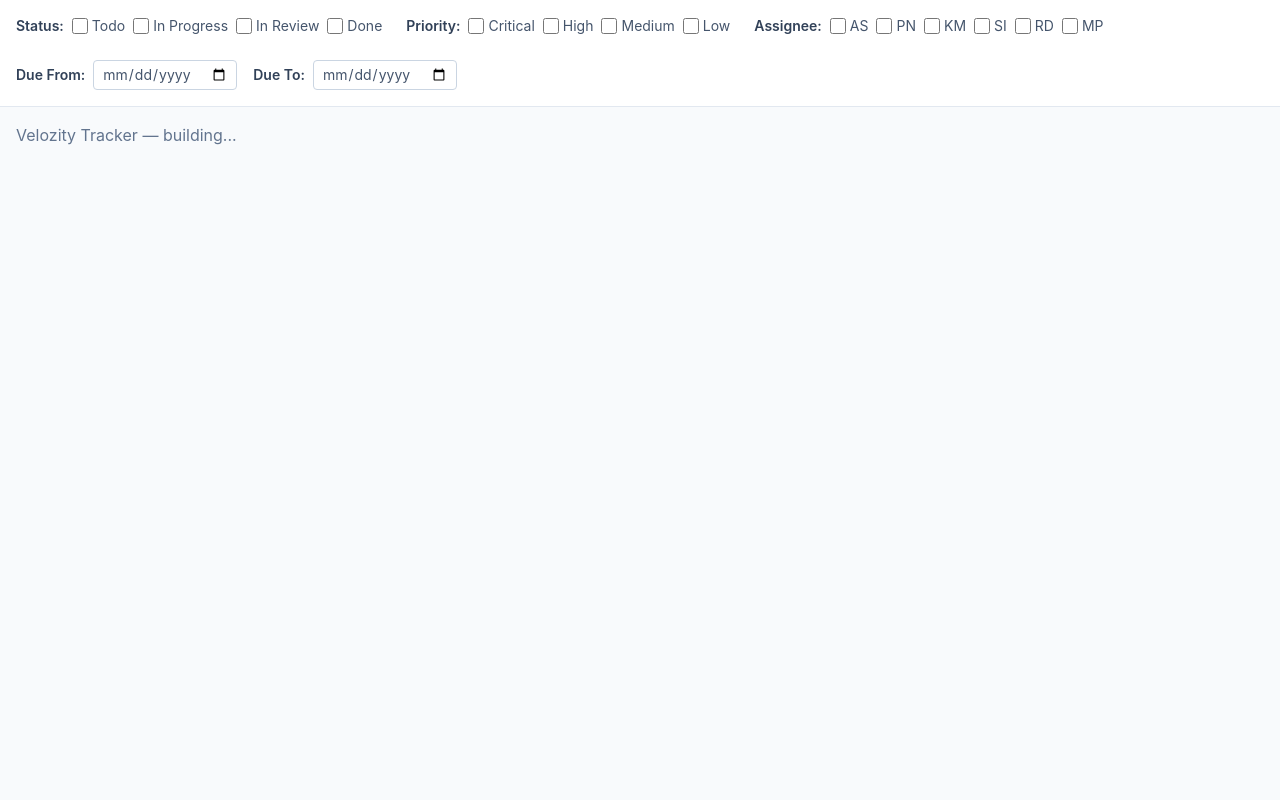
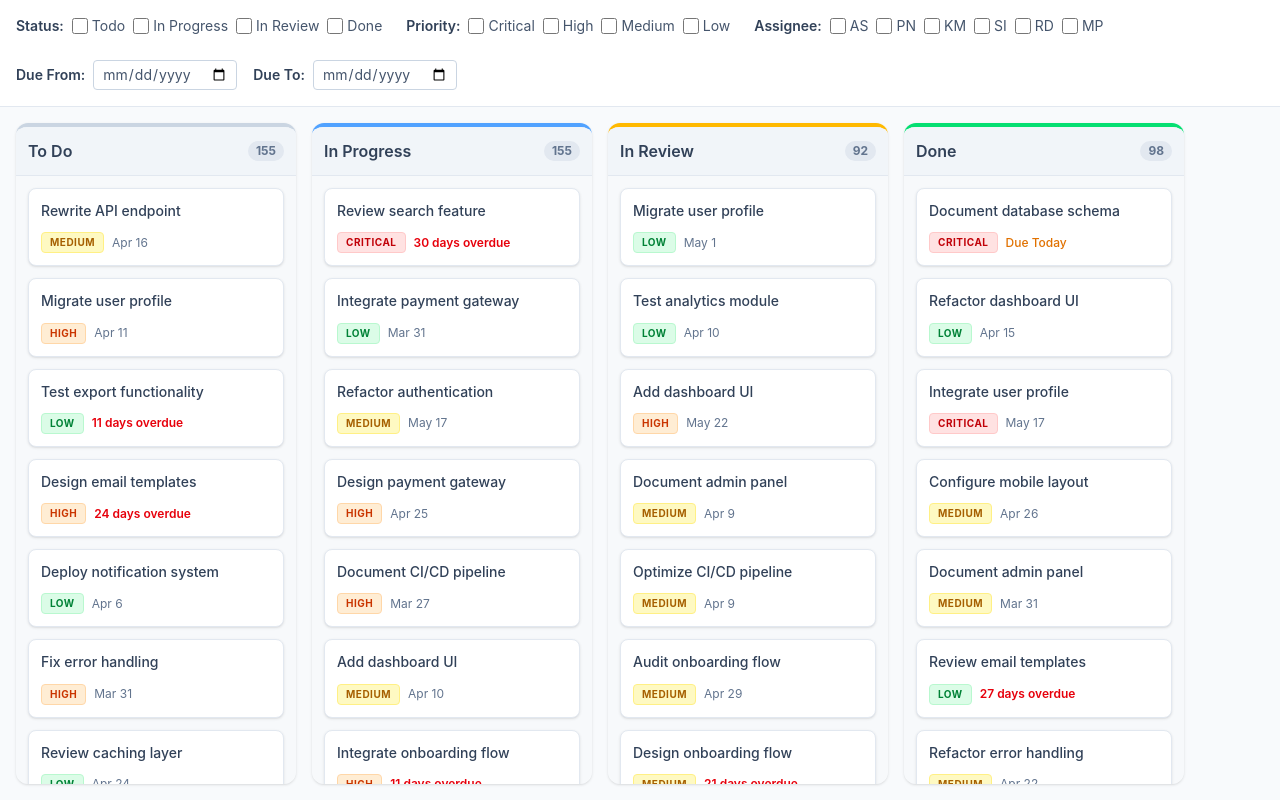
Before and after one commit to rasmusmaria26-cell/velozity-tracker, a React (Vite) app: page / in a window 1280 px wide. Built offline with nearby package versions, Linux system fonts and the light colour scheme.

Commit message:
feat: render KanbanView in App

```diff
--- a/src/App.tsx
+++ b/src/App.tsx
@@ -1,14 +1,17 @@
 import FilterBar from '@/components/FilterBar'
+import KanbanView from '@/views/KanbanView'
 import { useURLFilters } from '@/hooks/useURLFilters'
+import { useUIStore } from '@/store/uiStore'
 
 function App() {
   useURLFilters() // Initialize URL sync
+  const currentView = useUIStore((s) => s.currentView)
 
   return (
-    <div className="min-h-screen bg-slate-50 flex flex-col">
+    <div className="h-screen bg-slate-50 flex flex-col overflow-hidden">
       <FilterBar />
-      <div className="flex-1 p-4 text-slate-500">
-        Velozity Tracker — building...
+      <div className="flex-1 overflow-hidden relative">
+        {currentView === 'kanban' && <KanbanView />}
       </div>
     </div>
   )
```
